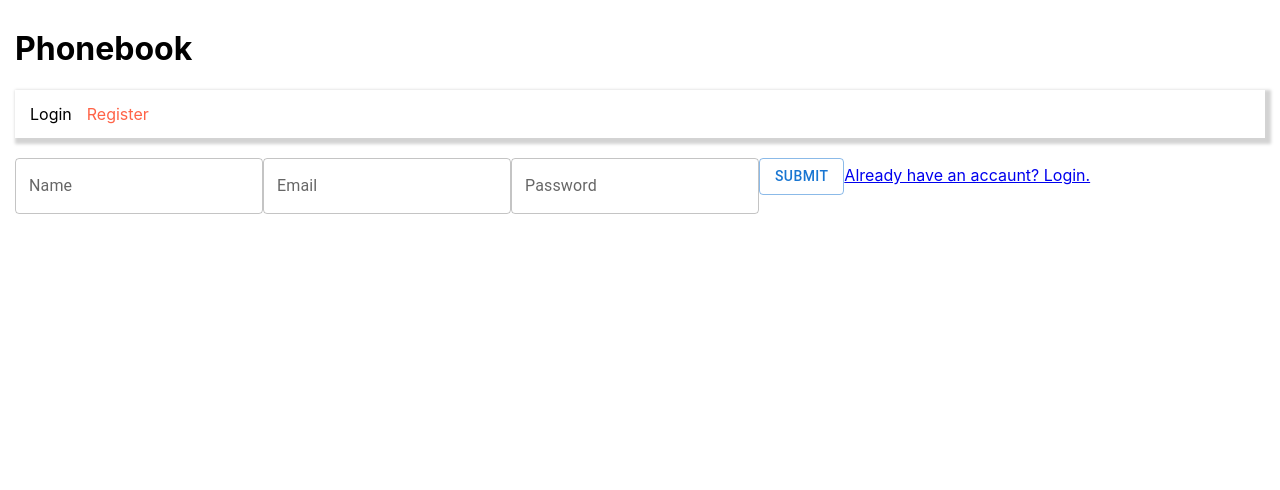
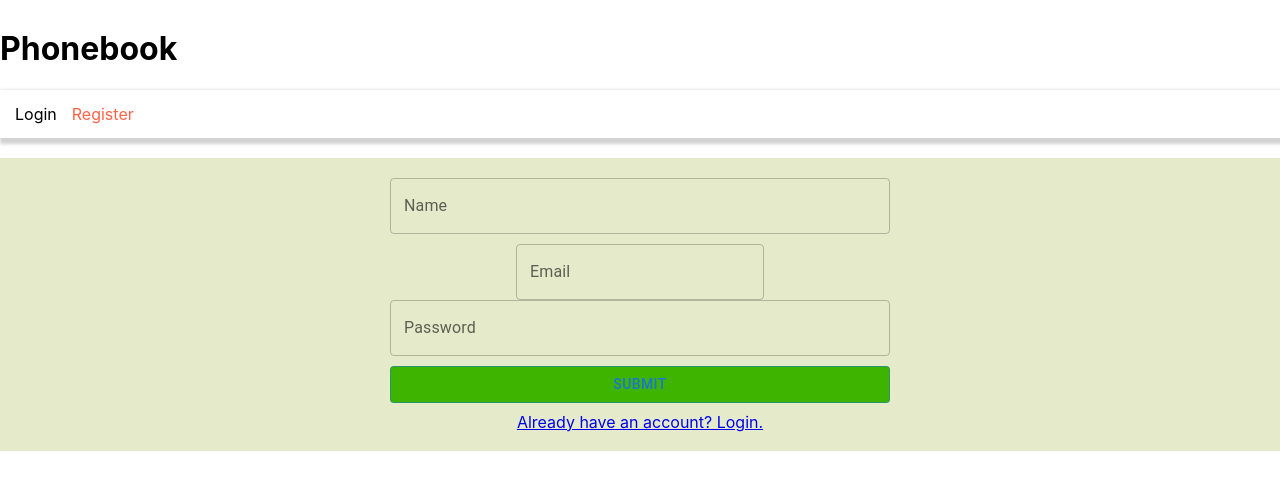
Before and after one commit to Eugene-Hlushak/goit-react-hw-08-phonebook, a React (Create React App) app: page /goit-react-hw-08-phonebook/register in a window 1280 px wide. Shown: the top 490 px of the page. Built offline with nearby package versions, Linux system fonts and the light colour scheme.

Commit message:
add isRefresh

```diff
--- a/src/components/App.jsx
+++ b/src/components/App.jsx
@@ -2,21 +2,23 @@ import Contacts from 'pages/Contacts';
 import Login from 'pages/Login';
 import { useDispatch } from 'react-redux';
 import { useEffect } from 'react';
-// import { useNavigate } from 'react-router-dom/dist';
+import { useSelector } from 'react-redux';
 import Register from 'pages/Register';
 import { Routes, Route } from 'react-router-dom';
 import { userRefresh } from 'redux/auth/authOperations';
+import { selectIsRefresh } from 'redux/auth/authSelectors';
 import SharedLayout from './SharedLayout/SharedLayout';
 
 export const App = () => {
   const dispatch = useDispatch();
+  const refresh = useSelector(selectIsRefresh);
 
   useEffect(() => {
     dispatch(userRefresh());
   }, [dispatch]);
 
   return (
-    <div>
+    !refresh && (
       <Routes>
         <Route path="/" element={<SharedLayout />}>
           <Route index element={<Login />} />
@@ -24,6 +26,6 @@ export const App = () => {
           <Route path="/contacts" element={<Contacts />} />
         </Route>
       </Routes>
-    </div>
+    )
   );
 };
--- a/src/components/SharedLayout/SharedLayout.styled.js
+++ b/src/components/SharedLayout/SharedLayout.styled.js
@@ -8,8 +8,6 @@ export const Header = styled.header`
 
 export const Container = styled.div`
   width: 100%;
-  padding-right: 15px;
-  padding-left: 15px;
 `;
 export const Navigation = styled.nav`
   padding: 15px;
--- a/src/pages/Login.jsx
+++ b/src/pages/Login.jsx
@@ -1,7 +1,6 @@
 import { Link } from 'react-router-dom';
 import { Navigate } from 'react-router-dom/dist';
 import { useState } from 'react';
-
 import { useDispatch, useSelector } from 'react-redux';
 import { userLogin } from 'redux/auth/authOperations';
 import { selectUserIsLoggedin } from 'redux/auth/authSelectors';
@@ -11,6 +10,7 @@ import {
   createTheme,
   TextField,
   Button,
+  Stack,
 } from '@mui/material';
 
 export default function Login() {
@@ -23,10 +23,11 @@ export default function Login() {
   const theme = createTheme({
     palette: {
       background: {
-        contactList: '#c76161',
+        btn: '#126c00af',
       },
     },
     text: {
+      paper: '#fff',
       primary: '#10100f54',
       secondary: '#343434d0',
     },
@@ -43,7 +44,17 @@ export default function Login() {
 
   return (
     <ThemeProvider theme={theme}>
-      <Box component={'form'} onSubmit={signIn}>
+      <Box
+        component={'form'}
+        onSubmit={signIn}
+        sx={{
+          display: 'flex',
+          p: '20px',
+          flexDirection: 'column',
+          alignItems: 'center',
+          bgcolor: '#dee6bbc5',
+        }}
+      >
         <TextField
           label="Email"
           type="email"
@@ -51,6 +62,7 @@ export default function Login() {
           name="email"
           value={email}
           onChange={e => setEmail(e.target.value)}
+          sx={{ mb: '10px', width: '500px' }}
         />
 
         <TextField
@@ -60,12 +72,22 @@ export default function Login() {
           name="password"
           value={password}
           onChange={e => setPassword(e.target.value)}
+          sx={{ mb: '10px', width: '500px' }}
         />
-        <Button variant="outlined" type="submit">
+        <Button
+          variant="outlined"
+          type="submit"
+          sx={{
+            bgcolor: '#3fb400',
+            color: theme.text.paper,
+            mb: '10px',
+            width: '500px',
+          }}
+        >
           Submit
         </Button>
 
-        <Link to="/register">Haven't an accaunt yet? Register.</Link>
+        <Link to="/register">Haven't an account yet? Register.</Link>
       </Box>
     </ThemeProvider>
   );
--- a/src/pages/Register.jsx
+++ b/src/pages/Register.jsx
@@ -43,7 +43,17 @@ export default function Register() {
 
   return (
     <ThemeProvider theme={theme}>
-      <Box component={'form'} onSubmit={signUp}>
+      <Box
+        component={'form'}
+        onSubmit={signUp}
+        sx={{
+          display: 'flex',
+          p: '20px',
+          flexDirection: 'column',
+          alignItems: 'center',
+          bgcolor: '#dee6bbc5',
+        }}
+      >
         <TextField
           label="Name"
           type="text"
@@ -51,6 +61,7 @@ export default function Register() {
           name="name"
           value={name}
           onChange={e => setName(e.target.value)}
+          sx={{ mb: '10px', width: '500px' }}
         />
         <TextField
           label="Email"
@@ -68,12 +79,22 @@ export default function Register() {
           name="password"
           value={password}
           onChange={e => setPassword(e.target.value)}
+          sx={{ mb: '10px', width: '500px' }}
         />
-        <Button variant="outlined" type="submit">
+        <Button
+          variant="outlined"
+          type="submit"
+          sx={{
+            bgcolor: '#3fb400',
+            color: theme.text.paper,
+            mb: '10px',
+            width: '500px',
+          }}
+        >
           Submit
         </Button>
 
-        <Link to="/">Already have an accaunt? Login.</Link>
+        <Link to="/">Already have an account? Login.</Link>
       </Box>
     </ThemeProvider>
   );
--- a/src/redux/auth/authSelectors.js
+++ b/src/redux/auth/authSelectors.js
@@ -1,2 +1,3 @@
 export const selectUserIsLoggedin = state => state.auth.isLoggedIn;
 export const selectUser = state => state.auth.user;
+export const selectIsRefresh = state => state.auth.isRefresh;
--- a/src/redux/auth/authSlice.js
+++ b/src/redux/auth/authSlice.js
@@ -10,6 +10,7 @@ const initialState = {
   user: { name: null, email: null },
   token: null,
   isLoggedIn: false,
+  isRefresh: false,
 };
 
 const authSuccessState = (state, { payload }) => {
@@ -25,14 +26,15 @@ export const authSlice = createSlice({
     [userRegister.fulfilled]: authSuccessState,
     [userLogin.fulfilled]: authSuccessState,
     [userRefresh.pending](state) {
-      state.isLoggedIn = true;
+      state.isRefresh = true;
     },
     [userRefresh.fulfilled](state, { payload }) {
       state.user = payload;
       state.isLoggedIn = true;
+      state.isRefresh = false;
     },
-    [userRefresh.pending](state) {
-      state.isLoggedIn = false;
+    [userRefresh.rejected](state) {
+      state.isRefresh = false;
     },
     [userLogout.fulfilled](state) {
       state.user = { name: null, email: null };
```
